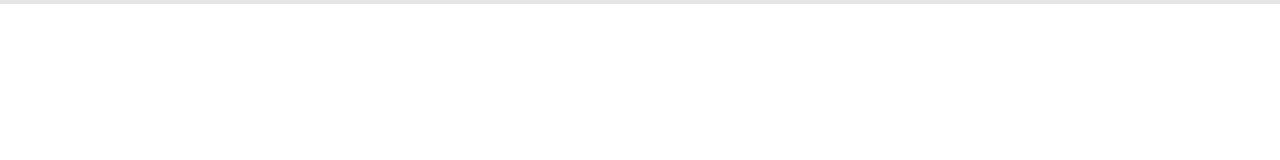
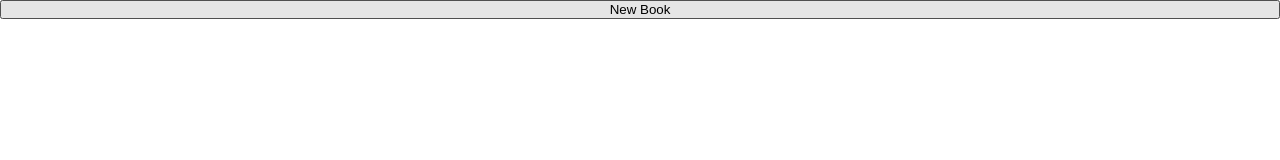
Before and after one commit to BamideleAdewuyi/Library, a plain HTML site: page index.html in a window 1280 px wide. Drawn offline with Linux system fonts and the light colour scheme.

Commit message:
index.html: Added text to newBook button

```diff
--- a/index.html
+++ b/index.html
@@ -9,7 +9,7 @@
 <body>
     <script src="main.js" defer></script>
     <div class="container">
-        <button id="newBook"></button>
+        <button id="newBook">New Book</button>
     </div>
 
 </body>
```
